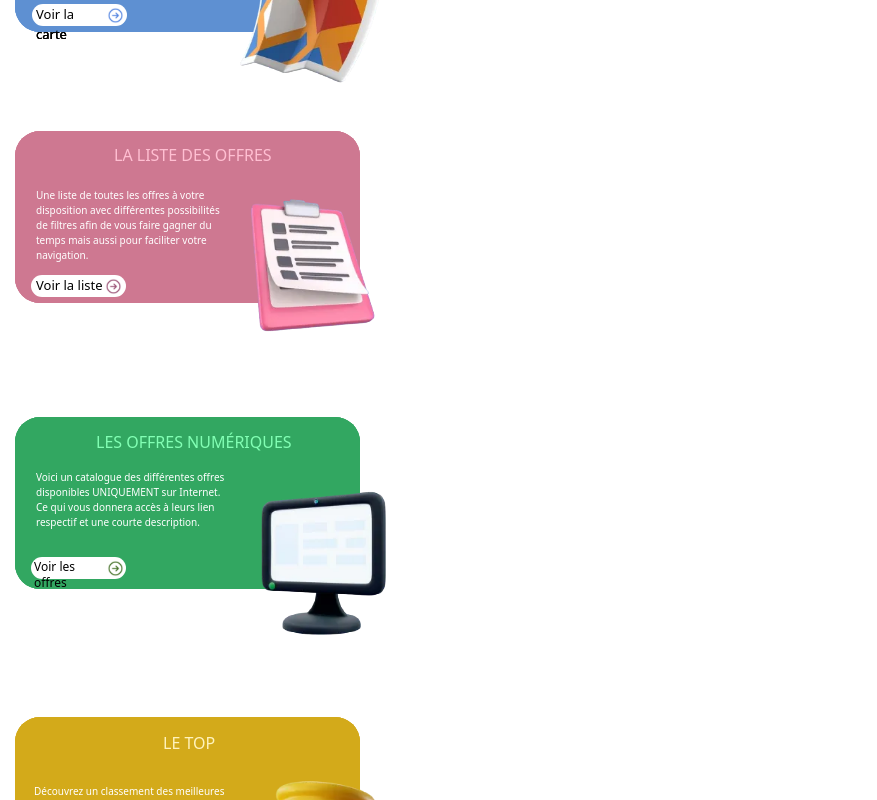
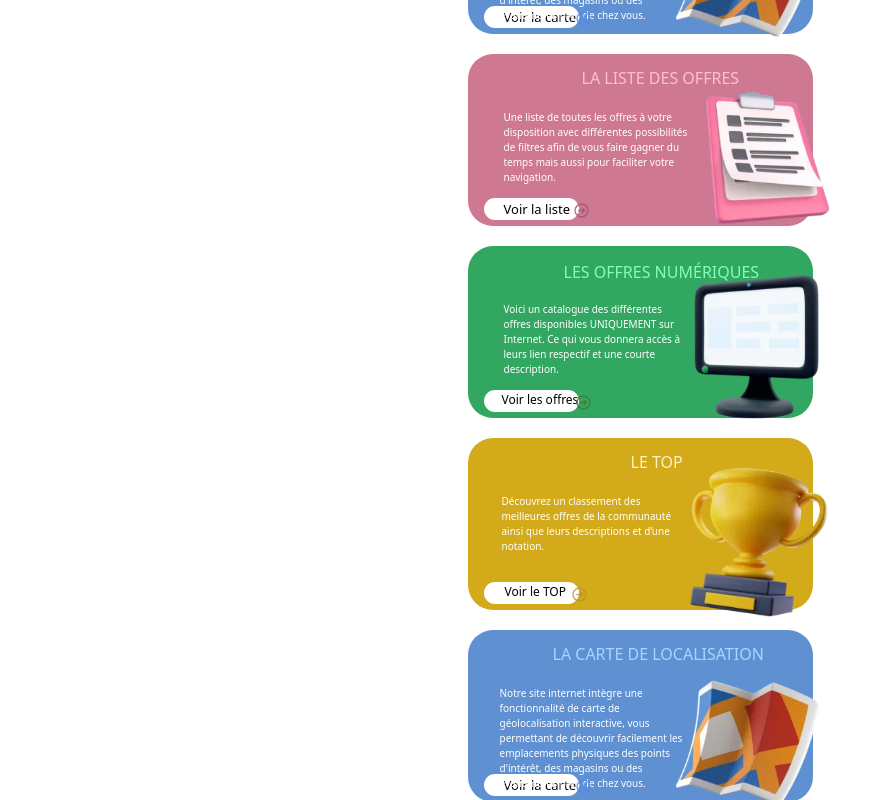
Before and after one commit to Imadecrypte/studeco_dev, a Vue app: page / in a window 1280 px wide. Shown: the part 580-1380 px from the top of the page, without its empty margins (0-877 px from the left). Built offline with nearby package versions, Linux system fonts and the light colour scheme.

Commit message:
Correction du débordement

```diff
--- a/src/pages/index.vue
+++ b/src/pages/index.vue
@@ -3,120 +3,96 @@
 </script>
 
 <template>
-  <div class="w-[345px] h-[172px]">
-    <div
-      class="w-[345px] h-[172px] absolute left-[14.5px] top-[439.5px] rounded-[25px] bg-[#5e90d2]"
-    ></div>
-    <div
-      class="w-[95px] h-[22px] absolute left-[31.5px] top-[583.5px] rounded-[25px] bg-white"
-    ></div>
-    <div class="w-[67px] h-5">
-      <p class="w-[69px] h-5 absolute left-9 top-[585px] text-[13px] text-left text-black">
-        Voir la carte
-      </p>
+  <div class="w-full max-w-[345px] h-[172px] mx-auto mt-[20px] relative">
+    <div class="w-full h-full rounded-[25px] bg-[#5e90d2]"></div>
+    <div class="w-[95px] h-[22px] absolute left-[16px] top-[144px] rounded-[25px] bg-white"></div>
+    <div class="absolute left-9 top-[146px]">
+      <p class="text-[13px] text-left text-black">Voir la carte</p>
     </div>
-    <p class="absolute left-[85px] top-[451px] text-base text-left uppercase text-[#abd3ff]">
+    <p class="absolute left-[85px] top-[12px] text-base text-left uppercase text-[#abd3ff]">
       La Carte de Localisation
     </p>
-    <p class="w-[221px] h-[72px] absolute left-8 top-[494px] text-[10px] text-left text-white">
+    <p class="absolute left-8 top-[56px] text-[10px] text-left text-white w-[190px] h-[72px]">
       Notre site internet intègre une fonctionnalité de carte de géolocalisation interactive, vous
       permettant de découvrir facilement les emplacements physiques des points d'intérêt, des
       magasins ou des événements près de chez vous.
     </p>
     <img
       src="/Back Arrow.svg"
-      class="w-[17px] h-[17px] absolute left-[107px] top-[587px] object-contain"
+      class="w-[17px] h-[17px] absolute left-[107px] top-[148px] object-contain"
     />
-  </div>
-  <div class="w-[187px] h-[187px]">
     <img
       src="/map.webp"
-      class="w-[187px] h-[187px] top-[500px] left-[215px] absolute object-cover"
+      class="w-[190px] h-[169px] absolute left-[calc(50%+10px)] top-[20px] object-cover"
     />
   </div>
 
-  <div class="w-[405px] h-[220px]">
-    <div
-      class="w-[345px] h-[172px] absolute left-[14.5px] top-[710.5px] rounded-[25px] bg-[#ce7891]"
-    ></div>
-    <div
-      class="w-[95px] h-[22px] absolute left-[30.5px] top-[854.5px] rounded-[25px] bg-white"
-    ></div>
-    <div class="w-[67px] h-5">
-      <p class="w-[67px] h-5 absolute left-9 top-[856px] text-[13px] text-left text-black">
-        Voir la liste
-      </p>
+  <div class="w-full max-w-[345px] h-[172px] mx-auto mt-[20px] relative">
+    <div class="w-full h-full rounded-[25px] bg-[#ce7891]"></div>
+    <div class="w-[95px] h-[22px] absolute left-[16px] top-[144px] rounded-[25px] bg-white"></div>
+    <div class="absolute left-9 top-[146px]">
+      <p class="text-[13px] text-left text-black">Voir la liste</p>
     </div>
     <img
       src="/note.webp"
-      class="w-[190px] h-[169px] absolute left-[194.5px] top-[761.5px] object-cover"
-    /><img
+      class="w-[190px] h-[169px] absolute left-[calc(50%+10px)] top-[20px] object-cover"
+    />
+    <img
       src="/Back Arrow(1).svg"
-      class="w-[17px] h-[17px] absolute left-[105px] top-[858px] object-contain"
+      class="w-[17px] h-[17px] absolute left-[105px] top-[148px] object-contain"
     />
-    <p class="absolute left-[114px] top-[723px] text-base text-left uppercase text-[#ffbfd2]">
+    <p class="absolute left-[114px] top-[12px] text-base text-left uppercase text-[#ffbfd2]">
       La Liste des Offres
     </p>
-    <p class="w-[185px] h-[66px] absolute left-9 top-[768px] text-[10px] text-left text-white">
+    <p class="absolute left-9 top-[56px] text-[10px] text-left text-white w-[185px] h-[66px]">
       Une liste de toutes les offres à votre disposition avec différentes possibilités de filtres
       afin de vous faire gagner du temps mais aussi pour faciliter votre navigation.
     </p>
   </div>
 
-  <div class="w-[377px] h-[221px]">
-    <div
-      class="w-[345px] h-[172px] absolute left-[14.5px] top-[996.5px] rounded-[25px] bg-[#32a761]"
-    ></div>
-    <div
-      class="w-[95px] h-[22px] absolute left-[30.5px] top-[1136.5px] rounded-[25px] bg-white"
-    ></div>
-    <div class="w-[76px] h-5">
-      <p class="w-[76px] h-5 absolute left-[34px] top-[1139px] text-xs text-left text-black">
-        Voir les offres
-      </p>
+  <div class="w-full max-w-[345px] h-[172px] mx-auto mt-[20px] relative">
+    <div class="w-full h-full rounded-[25px] bg-[#32a761]"></div>
+    <div class="w-[95px] h-[22px] absolute left-[16px] top-[144px] rounded-[25px] bg-white"></div>
+    <div class="absolute left-[34px] top-[146px]">
+      <p class="text-xs text-left text-black">Voir les offres</p>
     </div>
-    <p class="absolute left-24 top-[1010px] text-base text-left uppercase text-[#82ffb4]">
-      les offres numériques
+    <p class="absolute left-24 top-[14px] text-base text-left uppercase text-[#82ffb4]">
+      Les offres numériques
     </p>
     <img
       src="/Back Arrow(2).svg"
-      class="w-[17px] h-[17px] absolute left-[107px] top-[1140px] object-contain"
-    /><img
+      class="w-[17px] h-[17px] absolute left-[107px] top-[148px] object-contain"
+    />
+    <img
       src="/ecran.webp"
-      class="w-[155px] h-[155px] absolute left-[236.5px] top-[1062.5px] object-cover"
+      class="w-[155px] h-[155px] absolute left-[calc(50%+30px)] top-[20px] object-cover"
     />
-    <p class="w-[216px] h-[65px] absolute left-9 top-[1050px] text-[10px] text-left text-white">
-      <span class="w-[216px] h-[65px] text-[10px] text-left text-white"
-        >Voici un catalogue des différentes offres disponibles UNIQUEMENT sur Internet. </span
-      ><br /><span class="w-[216px] h-[65px] text-[10px] text-left text-white"
-        >Ce qui vous donnera accès à leurs lien respectif et une courte description.</span
-      >
+    <p class="absolute left-9 top-[56px] text-[10px] text-left text-white w-[180px] h-[65px]">
+      Voici un catalogue des différentes offres disponibles UNIQUEMENT sur Internet. Ce qui vous
+      donnera accès à leurs lien respectif et une courte description.
     </p>
   </div>
 
-  <div class="w-[381px] h-56">
-    <div
-      class="w-[345px] h-[172px] absolute left-[14.5px] top-[1296.5px] rounded-[25px] bg-[#d3aa1a]"
-    ></div>
-    <div
-      class="w-[95px] h-[22px] absolute left-[30.5px] top-[1436.5px] rounded-[25px] bg-white"
-    ></div>
-    <div class="w-[58px] h-[17px]">
-      <p class="absolute left-[37px] top-[1439px] text-xs text-left text-black">Voir le TOP</p>
+  <div class="w-full max-w-[345px] h-[172px] mx-auto mt-[20px] relative">
+    <div class="w-full h-full rounded-[25px] bg-[#d3aa1a]"></div>
+    <div class="w-[95px] h-[22px] absolute left-[16px] top-[144px] rounded-[25px] bg-white"></div>
+    <div class="absolute left-[37px] top-[146px]">
+      <p class="text-xs text-left text-black">Voir le TOP</p>
     </div>
-    <p class="absolute left-[163px] top-[1311px] text-base text-left uppercase text-[#fff3bd]">
-      le top
+    <p class="absolute left-[163px] top-[12px] text-base text-left uppercase text-[#fff3bd]">
+      Le top
     </p>
-    <p class="w-[214px] absolute left-[34px] top-[1364px] text-[10px] text-left text-white">
+    <p class="absolute left-[34px] top-[56px] text-[10px] text-left text-white w-[170px]">
       Découvrez un classement des meilleures offres de la communauté ainsi que leurs descriptions et
       d’une notation.
     </p>
     <img
       src="/trophee.webp"
-      class="w-[169px] h-[169px] absolute left-[226.5px] top-[1351.5px] object-cover"
-    /><img
+      class="w-[169px] h-[169px] absolute left-[calc(50%+20px)] top-[20px] object-cover"
+    />
+    <img
       src="/Back Arrow(3).svg"
-      class="w-[17px] h-[17px] absolute left-[103px] top-[1439px] object-contain"
+      class="w-[17px] h-[17px] absolute left-[103px] top-[148px] object-contain"
     />
   </div>
 </template>
```
Also changed, not shown: src/App.vue (line endings or trailing spaces).
